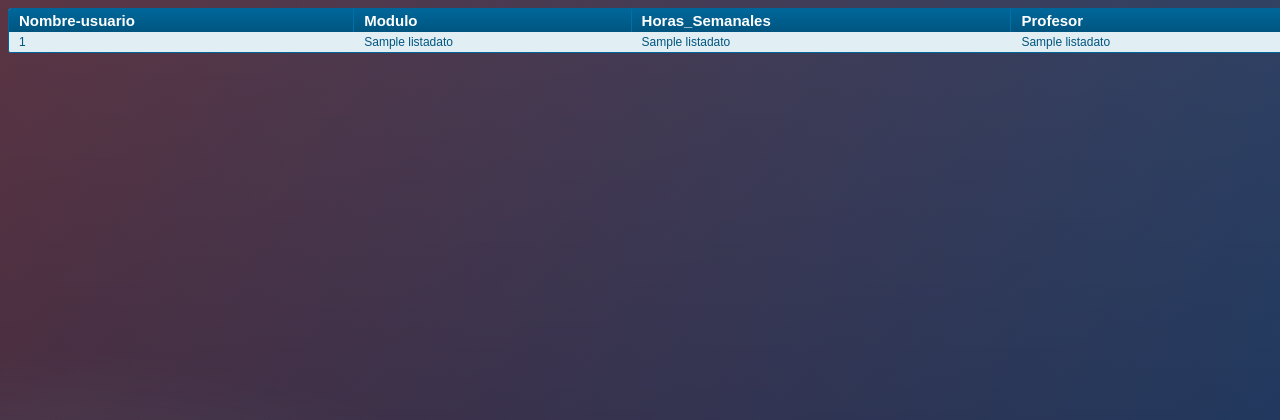
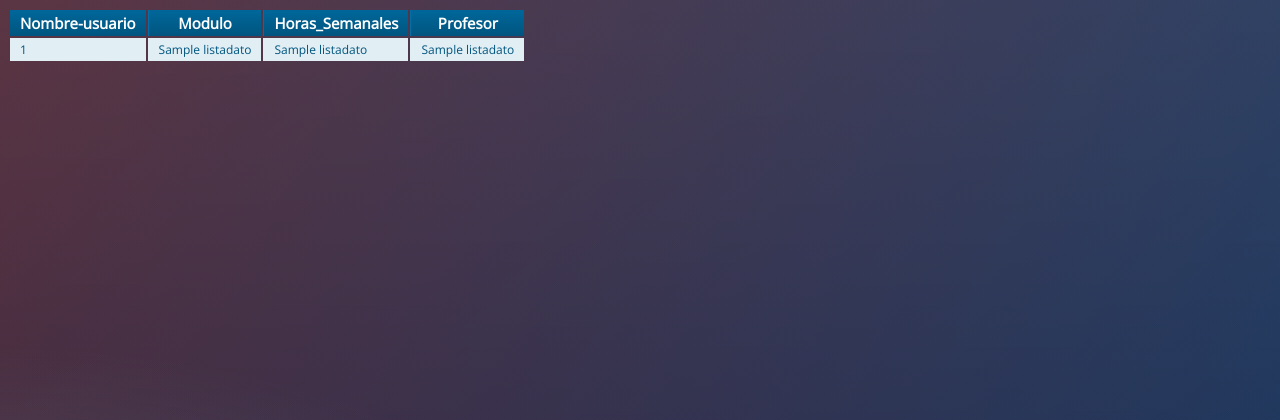
Before and after one commit to Felg-Ts/login-postgres, a Flask app: template templates/site.html in a window 1280 px wide. Shown: the top 420 px of the page. Run offline with Flask 2, Linux system fonts and the light colour scheme; the template is opened without the code that fills it: most values are stand-ins (such as "Sample title", 1, 10 or a date in 2020); some libraries are stand-ins or nearby versions.

Commit message:
Update style.css

```diff
--- a/static/css/style.css
+++ b/static/css/style.css
@@ -57,9 +57,7 @@ input {
 input:focus { box-shadow: inset 0 -5px 45px rgba(100,100,100,0.4), 0 1px 1px rgba(255,255,255,0.2); }
 
 
-.datagrid div { display: inline-block;width:50px; height:25px; overflow:auto;}
-.datagrid table { border-collapse: collapse; text-align: left; width: 100%; }
-.datagrid {font: normal 12px/150% Arial, Helvetica, sans-serif; background: #fff; overflow: hidden; border: 1px solid #006699; -webkit-border-radius: 3px; -moz-border-radius: 3px; border-radius: 3px; }
+
 .datagrid table td,
 .datagrid table th { padding: 3px 10px; }
 .datagrid table thead th {background:-webkit-gradient( linear, left top, left bottom, color-stop(0.05, #006699), color-stop(1, #00557F) );background:-moz-linear-gradient( center top, #006699 5%, #00557F 100% );filter:progid:DXImageTransform.Microsoft.gradient(startColorstr='#006699', endColorstr='#00557F');background-color:#006699; color:#FFFFFF; font-size: 15px; font-weight: bold; border-left: 1px solid #0070A8; }
```
